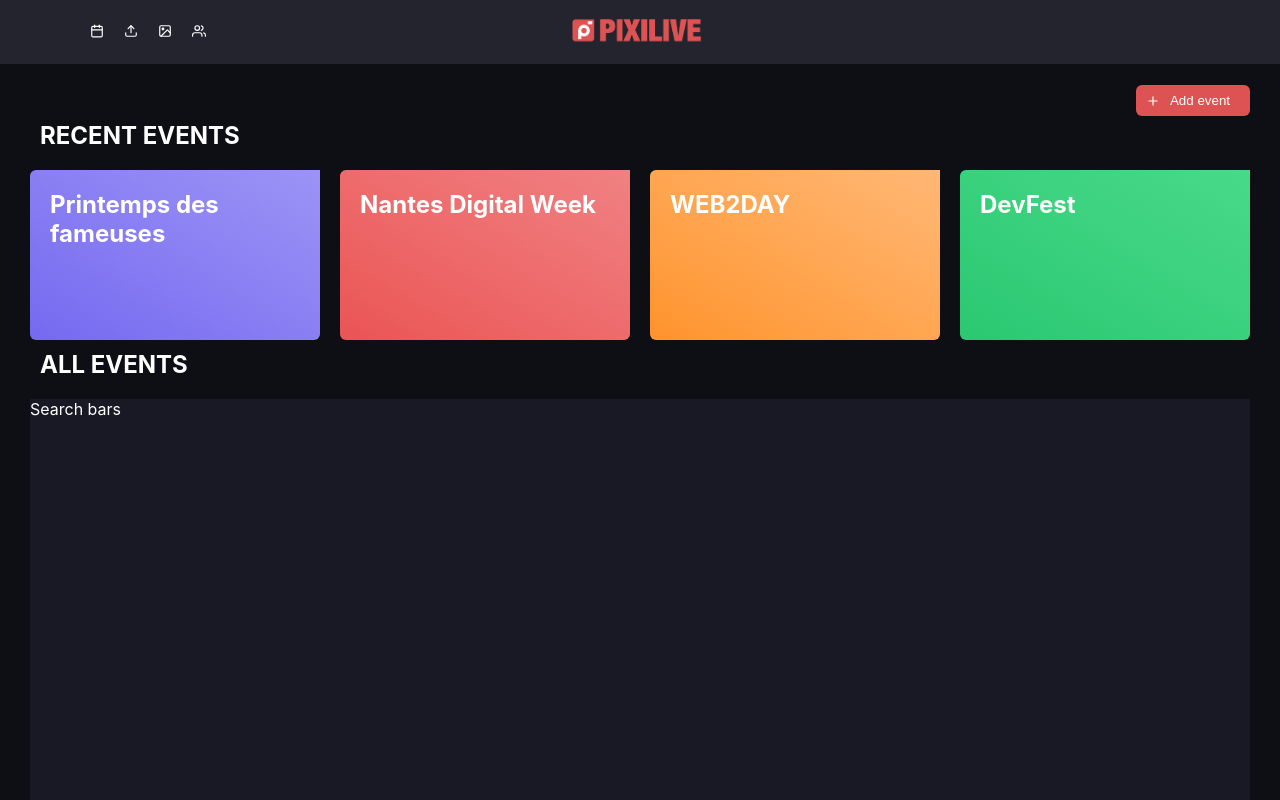
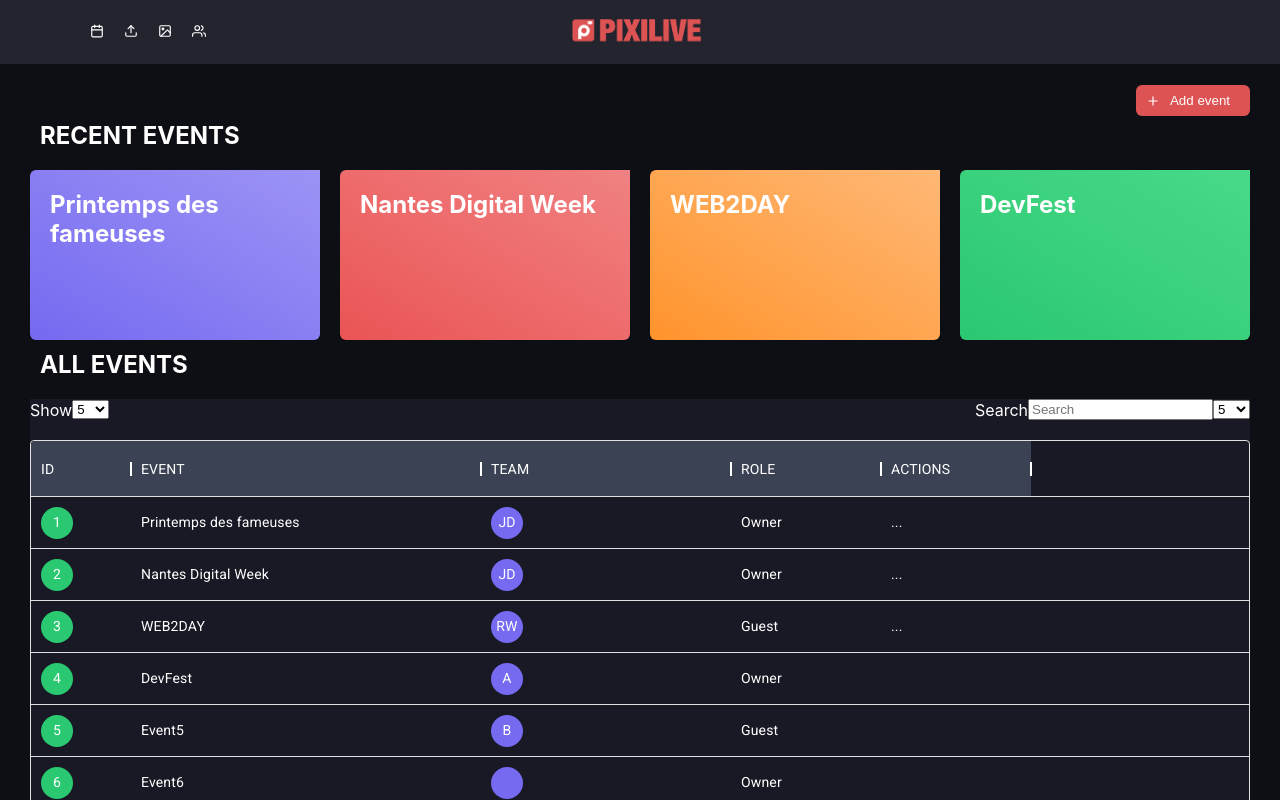
Before and after one commit to MaximeJezequel/app.pixi-react, a React (Create React App) app: page / in a window 1280 px wide. Shown: the top 800 px of the page. Built offline with nearby package versions, Linux system fonts and the light colour scheme.

Commit message:
Datagrid style temporary

```diff
--- a/package.json
+++ b/package.json
@@ -8,6 +8,7 @@
 		"@material-ui/core": "^4.12.3",
 		"@material-ui/icons": "^4.11.2",
 		"@mui/material": "^5.2.2",
+		"@mui/x-data-grid": "^5.1.0",
 		"@testing-library/jest-dom": "^5.11.4",
 		"@testing-library/react": "^11.1.0",
 		"@testing-library/user-event": "^12.1.10",
--- a/src/screens/DashBoard.css
+++ b/src/screens/DashBoard.css
@@ -15,6 +15,19 @@
 	width: calc(100% - 20px);
 	height: 800px;
 	margin: 10px;
+}
+
+.tableAvatar {
+	border-radius: 50%;
+	background-color: #2ac871;
+	width: 32px;
+	height: 32px;
+}
+.tableMate {
+	border-radius: 50%;
+	background-color: #756af0;
+	width: 32px;
+	height: 32px;
 }
 
 /* .dashTableHead {
--- a/src/screens/Dashboard.js
+++ b/src/screens/Dashboard.js
@@ -1,8 +1,5 @@
 import React from "react"
-
-// import { DataGrid } from "@mui/x-data-grid"
-import { MuiThemeProvider, createTheme } from "@material-ui/core/styles"
-
+import { DataGrid } from "@mui/x-data-grid"
 import AliceCarousel from "react-alice-carousel"
 
 import ButtonBarSingle from "../components/ButtonBarSingle"
@@ -20,6 +17,13 @@
 		"Nantes Digital Week",
 		"WEB2DAY",
 		"DevFest",
+		"Event 5",
+		"Event 6",
+		"Event 7",
+		"Event 8",
+		"Event 9",
+		"Event 10",
+		"Event 11",
 	]
 
 	const responsive = {
@@ -34,58 +38,81 @@
 	))
 
 	const columns = [
-		{ field: "id", headerName: "ID", width: 90 },
 		{
-			field: "firstName",
-			headerName: "First name",
+			field: "id",
+			headerName: "ID",
+			headerClassName: "themeHeader",
+			// width: 50,
+			renderCell: (params) => (
+				<div className="tableAvatar flex aic jcc">{params.value}</div>
+			),
+		},
+
+		{
+			field: "event",
+			headerName: "EVENT",
+			headerClassName: "themeHeader",
+			width: 350,
+			editable: true,
+		},
+		{
+			field: "team",
+			headerName: "TEAM",
+			headerClassName: "themeHeader",
+			width: 250,
+			editable: true,
+			renderCell: (params) => (
+				<div className="tableMate flex aic jcc">{params.value}</div>
+			),
+		},
+		{
+			field: "role",
+			headerName: "ROLE",
+			headerClassName: "themeHeader",
 			width: 150,
 			editable: true,
 		},
 		{
-			field: "lastName",
-			headerName: "Last name",
+			field: "actions",
+			headerName: "ACTIONS",
+			headerClassName: "themeHeader",
 			width: 150,
 			editable: true,
-		},
-		{
-			field: "age",
-			headerName: "Age",
-			type: "number",
-			width: 110,
-			editable: true,
-		},
-		{
-			field: "fullName",
-			headerName: "Full name",
-			description: "This column has a value getter and is not sortable.",
-			sortable: false,
-			width: 160,
-			valueGetter: (params) =>
-				`${params.getValue(params.id, "firstName") || ""} ${
-					params.getValue(params.id, "lastName") || ""
-				}`,
+			renderCell: (params) => <div>{params.value}</div>,
 		},
 	]
 
 	const rows = [
-		{ id: 1, lastName: "Snow", firstName: "Jon", age: 35 },
-		{ id: 2, lastName: "Lannister", firstName: "Cersei", age: 42 },
-		{ id: 3, lastName: "Lannister", firstName: "Jaime", age: 45 },
-		{ id: 4, lastName: "Stark", firstName: "Arya", age: 16 },
-		{ id: 5, lastName: "Targaryen", firstName: "Daenerys", age: null },
-		{ id: 6, lastName: "Melisandre", firstName: null, age: 150 },
-		{ id: 7, lastName: "Clifford", firstName: "Ferrara", age: 44 },
-		{ id: 8, lastName: "Frances", firstName: "Rossini", age: 36 },
-		{ id: 9, lastName: "Roxie", firstName: "Harvey", age: 65 },
+		{
+			id: 1,
+			event: "Printemps des fameuses",
+			team: "JD",
+			role: "Owner",
+			actions: "...",
+		},
+		{
+			id: 2,
+			event: "Nantes Digital Week",
+			team: "JD",
+			role: "Owner",
+			actions: "...",
+		},
+		{
+			id: 3,
+			event: "WEB2DAY",
+			team: ["R", "W"],
+			role: "Guest",
+			actions: "...",
+		},
+		{ id: 4, event: "DevFest", team: "A", role: "Owner" },
+		{ id: 5, event: "Event5", team: "B", role: "Guest" },
+		{ id: 6, event: "Event6", team: null, role: "Owner" },
+		{ id: 7, event: "Event7", team: "D", role: "Guest" },
+		{ id: 8, event: "Event8", team: "E", role: "Guest" },
+		{ id: 9, event: "Event9", team: "F", role: "Guest" },
+		{ id: 10, event: "Event9", team: "G", role: "Guest" },
+		{ id: 11, event: "Event9", team: "H", role: "Guest" },
 	]
-
-	const gridtheme = createTheme({
-		overrides: {
-			root: {
-				color: "yellow",
-			},
-		},
-	})
 
 	return (
 		<div className="App">
@@ -111,25 +138,69 @@
 
 				<h2>ALL EVENTS</h2>
 				<div className="bottomDiv flex col">
-					<div className="eventTable">
-						<div className="flex aic">Search bars</div>
+					<div className="eventTable ">
+						<div className="eventSearch flex jcsb">
+							<div className="flex aic">
+								<div>Show</div>
+								<select name="eventNumber" id="eventNumber">
+									<option value={5}>5</option>
+									<option value={10}>10</option>
+									<option value={20}>20</option>
+								</select>
+							</div>
+							<div className="flex aic">
+								<div>Search</div>
+								<input
+									type="text"
+									placeholder="Search"
+									onChange={(e) => console.log("search:", e.target.value)}
+								/>
+								<select name="eventNumber" id="eventNumber">
+									<option value={5}>5</option>
+									<option value={10}>10</option>
+									<option value={20}>20</option>
+								</select>
+							</div>
+						</div>
 						<br></br>
-						{/* {lastEvents.map((event, index) => (
+						{/* <div>Title</div> */}
+						{/* <div>
+							{lastEvents.map((event, index) => (
 								<div key={index} className="eventRow">
-								<h3>{event}</h3>
+									<div>{event}</div>
 								</div>
-						))} */}
+							))}
+						</div> */}
 
-						<MuiThemeProvider theme={gridtheme}>
-							{/* <DataGrid
+						<DataGrid
 							rows={rows}
 							columns={columns}
 							pageSize={10}
-								rowsPerPageOptions={[5, 10, 20]}
+							// rowsPerPageOptions={[5, 10, 20]}
 							disableSelectionOnClick
 							autoHeight={true}
-							/> */}
-						</MuiThemeProvider>
+							sx={{
+								color: "white",
+								justifyContent: "center",
+								"& .themeHeader": {
+									backgroundColor: "var(--dark-grey-color)",
+								},
+								"& .MuiDataGrid-columnHeader": {
+									color: "white",
+									justifyContent: "center",
+								},
+								"& .MuiDataGrid-footerContainer": {
+									backgroundColor: "green",
+									justifyContent: "space-between",
+								},
+								"& .MuiToolbar-root": {
+									color: "yellow",
+								},
+								"& .MuiSvgIcon-root": {
+									color: "white",
+								},
+							}}
+						/>
 					</div>
 				</div>
 			</div>
```
Also changed, not shown: 1 other file (tests, documents, lock files or other folders). Lines whose indentation alone changed are shown as unchanged.
